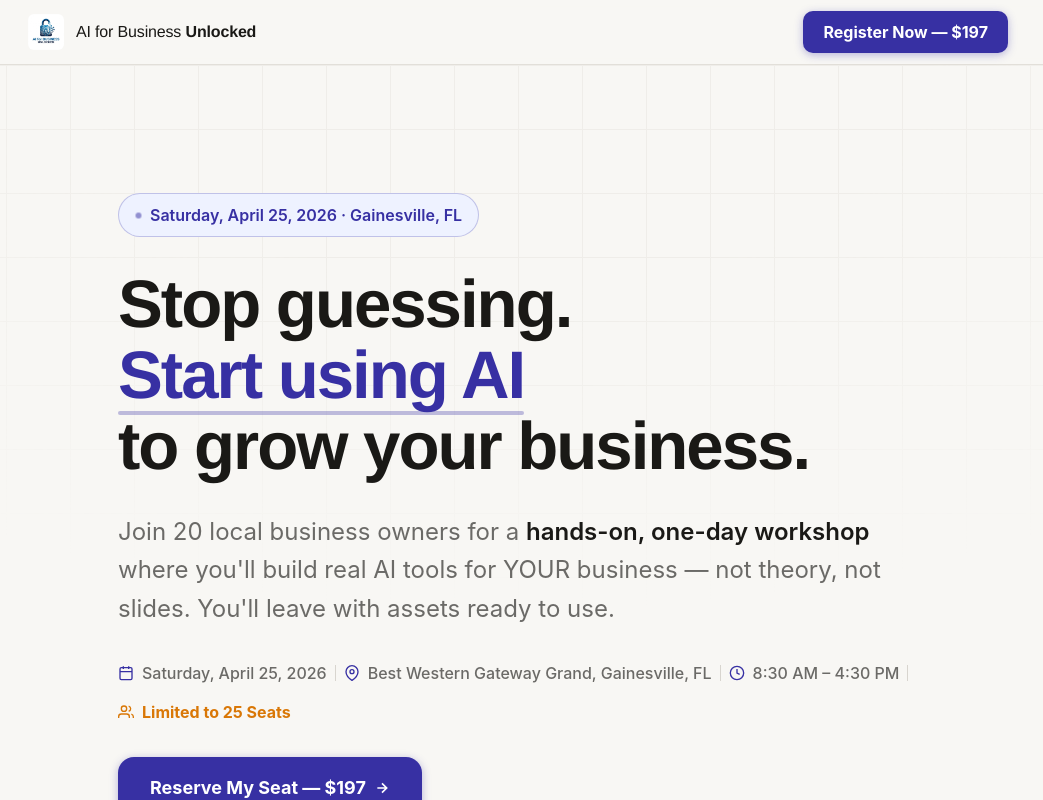
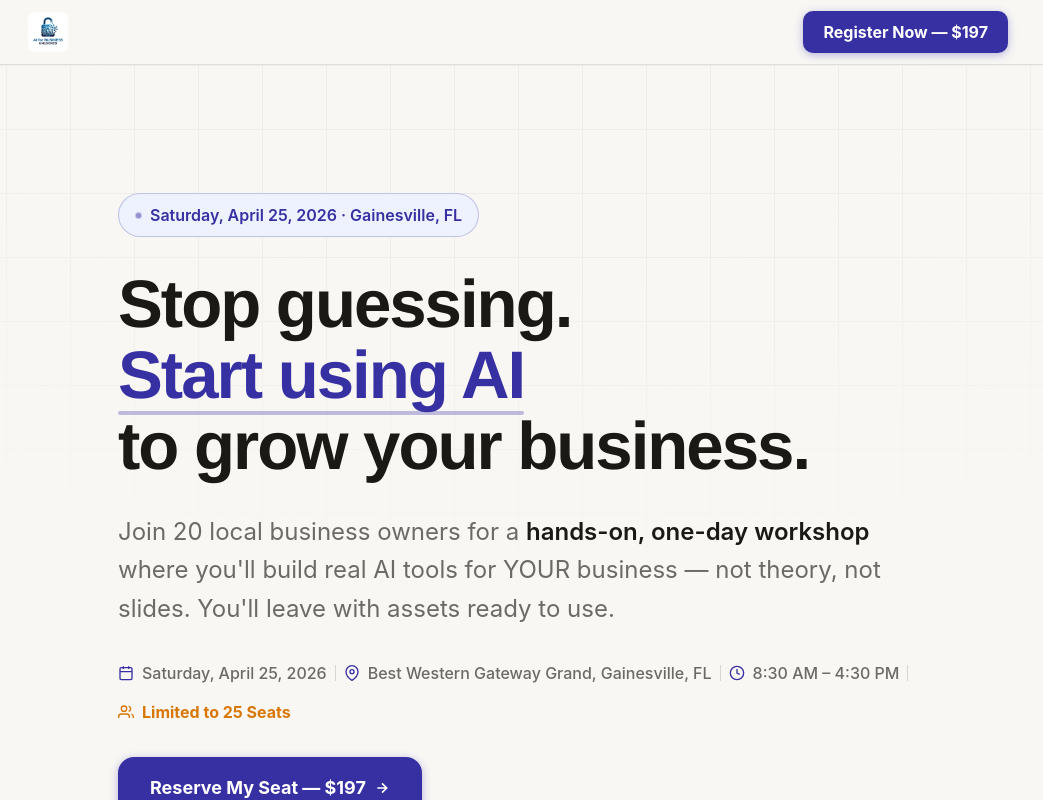
Before and after one commit to theFOXza/ai-business-unlocked, a Next.js app: page / in a window 1280 px wide. Shown: the top 800 px of the page, without its empty margins (122-1165 px from the left). Built offline with nearby package versions, Linux system fonts and the light colour scheme; a web font is replaced by a local one.

Commit message:
feat: replace SVG placeholder with actual logo image

```diff
--- a/components/Footer.tsx
+++ b/components/Footer.tsx
@@ -1,4 +1,3 @@
-import Image from 'next/image';
 import { contactEmail } from '@/lib/site';
 
 export default function Footer() {
@@ -7,16 +6,7 @@ export default function Footer() {
       <div className="container footer-inner">
         <div className="footer-brand">
           <a href="#hero" className="logo" aria-label="AI for Business Unlocked">
-            <Image
-              src="/logo.jpg"
-              alt="AI for Business Unlocked"
-              width={32}
-              height={32}
-              style={{ borderRadius: '6px' }}
-            />
-            <span className="logo-text">
-              AI for Business <strong>Unlocked</strong>
-            </span>
+            <img src="/logo.jpg" alt="AI for Business Unlocked" width={36} height={36} style={{ borderRadius: '6px' }} />
           </a>
           <p className="footer-tagline">April 25, 2026 · Gainesville, FL</p>
         </div>
--- a/components/Navbar.tsx
+++ b/components/Navbar.tsx
@@ -2,7 +2,6 @@
 
 import { useEffect } from 'react';
 import Link from 'next/link';
-import Image from 'next/image';
 import { ticketPrice } from '@/lib/site';
 
 export default function Navbar() {
@@ -27,16 +26,7 @@ export default function Navbar() {
     <header className="header" id="header">
       <nav className="nav container">
         <Link href="#hero" className="logo" aria-label="AI for Business Unlocked home">
-          <Image
-            src="/logo.jpg"
-            alt="AI for Business Unlocked"
-            width={36}
-            height={36}
-            style={{ borderRadius: '6px' }}
-          />
-          <span className="logo-text">
-            AI for Business <strong>Unlocked</strong>
-          </span>
+          <img src="/logo.jpg" alt="AI for Business Unlocked" width={40} height={40} style={{ borderRadius: '6px' }} />
         </Link>
 
         <div className="nav-right">
```
